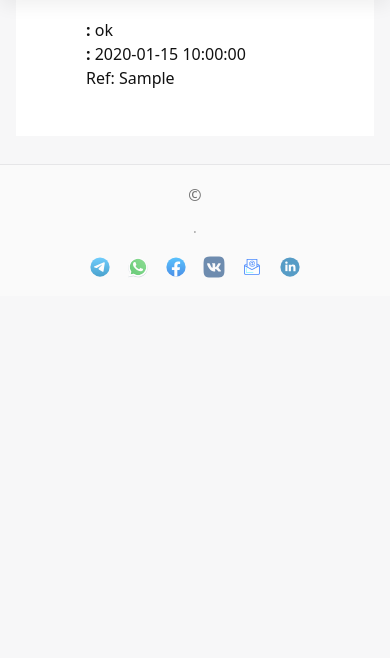
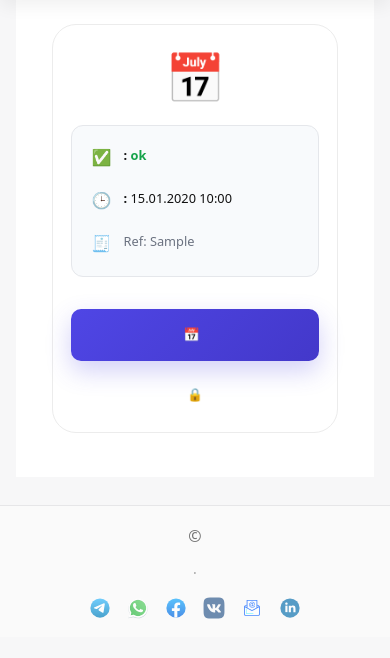
Before and after one commit to AndreyKhokhlovGeekBrains/SmartBudgetSite, a Python web app: template app/templates/consultation_booking.html in a window 390 px wide. Shown: the part 52-710 px from the top of the page. Run offline with Jinja, Linux system fonts and the light colour scheme; the template is opened without the code that fills it: most values are stand-ins (such as "Sample title", 1, 10 or a date in 2020).

Commit message:
Sprint 30: Implement consultation booking UI and admin session hardening

```diff
--- a/app/core/i18n.py
+++ b/app/core/i18n.py
@@ -254,6 +254,8 @@ TRANSLATIONS: Final[dict[str, dict[str, str]]] = {
                 "Please contact support."
             ),
 
+        "consultation_booking_security_note": "This link is personal and must not be shared.",
+
     },
     "ru": {
         "brand_name": "Андрей Хохлов",
@@ -493,12 +495,14 @@ TRANSLATIONS: Final[dict[str, dict[str, str]]] = {
                 "Используйте кнопку ниже, чтобы выбрать удобное время."
             ),
         "consultation_booking_status": "Статус",
-        "consultation_booking_expires_at": "Доступ к записи действует до",
+        "consultation_booking_expires_at": "Запись активна до",
         "consultation_book_button": "Выбрать время консультации",
         "consultation_booking_unavailable": (
                 "Запись на консультацию временно недоступна. "
                 "Пожалуйста, свяжитесь с поддержкой."
             ),
+
+        "consultation_booking_security_note": "Ссылка является персональной и не подлежит передаче.",
 
     },
 }
--- /dev/null
+++ b/app/static/css/consultation_booking.css
@@ -0,0 +1,296 @@
+.consultation-page {
+    max-width: 760px;
+    margin: 0 auto;
+    padding: 2rem 1.5rem 1.5rem;
+}
+
+.consultation-card {
+    text-align: center;
+    background: #ffffff;
+    border: 1px solid #ececec;
+    border-radius: 24px;
+    padding: 2rem;
+}
+
+.consultation-security-note {
+    text-align: center;
+}
+
+.consultation-kicker {
+    font-size: 0.9rem;
+    font-weight: 600;
+    letter-spacing: 0.08em;
+    text-transform: uppercase;
+    color: #4f46e5;
+    margin-bottom: 1rem;
+}
+
+.consultation-card h1 {
+    margin-bottom: 0.85rem;
+    font-size: 2.8rem;
+    line-height: 1.1;
+}
+
+.consultation-details {
+    background: #f8fafc;
+    border: 1px solid #e5e7eb;
+    border-radius: 12px;
+    padding: 1.5rem;
+    margin-bottom: 2rem;
+}
+
+.consultation-details p {
+    margin-bottom: 1rem;
+}
+
+.consultation-details p:last-child {
+    margin-bottom: 0;
+}
+
+.consultation-status {
+    color: #16a34a;
+    font-weight: 600;
+}
+
+.consultation-debug-token {
+    font-size: 0.95rem;
+    color: #6b7280;
+}
+
+.consultation-book-button {
+    display: inline-flex;
+    align-items: center;
+    justify-content: center;
+    width: 100%;
+    min-height: 64px;
+    margin-bottom: 1.5rem;
+    gap: 0.6rem;
+
+    background: linear-gradient(
+        135deg,
+        #4f46e5,
+        #4338ca
+    );
+
+    color: #ffffff;
+    text-decoration: none;
+    font-size: 1.1rem;
+    font-weight: 600;
+
+    border-radius: 10px;
+
+    transition:
+        transform 0.15s ease,
+        box-shadow 0.15s ease;
+
+    box-shadow:
+        0 10px 25px rgba(79, 70, 229, 0.25);
+}
+
+.consultation-book-button:hover {
+    transform: translateY(-1px);
+
+    box-shadow:
+        0 14px 30px rgba(79, 70, 229, 0.35);
+}
+
+.consultation-unavailable {
+    color: #b91c1c;
+    font-weight: 500;
+}
+
+.consultation-detail-row {
+    display: flex;
+    align-items: flex-start;
+    gap: 0.9rem;
+
+    margin-bottom: 1.25rem;
+}
+
+.consultation-detail-row:last-child {
+    margin-bottom: 0;
+}
+
+.consultation-detail-icon {
+    flex-shrink: 0;
+    font-size: 1.15rem;
+    line-height: 1.4;
+}
+
+.consultation-detail-row p {
+    margin: 0;
+}
+
+.consultation-icon-main {
+    font-size: 3.5rem;
+    line-height: 1;
+
+    margin-bottom: 1.25rem;
+}
+
+.consultation-intro {
+    font-size: 1rem;
+    line-height: 1.8;
+
+    color: #5b6475;
+
+    margin-bottom: 1.5rem;
+
+    max-width: 520px;
+    margin-left: auto;
+    margin-right: auto;
+}
+
+@media (max-width: 735px) {
+
+    .consultation-card h1 {
+        font-size: 2.4rem;
+        line-height: 1.05;
+    }
+
+    .consultation-intro {
+        font-size: 0.9rem;
+        max-width: 420px;
+    }
+}
+
+@media (max-width: 650px) {
+    .consultation-card h1 {
+        font-size: 2rem;
+        line-height: 1.08;
+    }
+
+    .consultation-intro {
+        font-size: 0.8rem;
+        max-width: 380px;
+    }
+
+    .consultation-page {
+        padding: 1.25rem 1rem 0.75rem;
+    }
+
+    .consultation-card {
+        padding: 1.25rem;
+    }
+
+    .consultation-security-note {
+        margin-bottom: 0;
+    }
+
+    .consultation-icon-main {
+        font-size: 3rem;
+        margin-bottom: 1rem;
+    }
+}
+
+@media (max-width: 620px) {
+
+    .consultation-details {
+        padding: 1.25rem;
+    }
+
+    .consultation-detail-row {
+        display: flex;
+        flex-direction: row;
+        align-items: flex-start;
+        text-align: left;
+        gap: 0.75rem;
+    }
+
+    .consultation-detail-row p {
+        display: block;
+        margin: 0;
+        font-size: 0.9rem;
+        line-height: 1.45;
+    }
+
+    .consultation-detail-icon {
+        font-size: 1rem;
+        line-height: 1.45;
+    }
+
+}
+
+@media (max-width: 540px) {
+    .consultation-card h1 {
+        font-size: 1.6rem;
+        line-height: 1.1;
+    }
+
+    .consultation-intro {
+        font-size: 0.85rem;
+        line-height: 1.55;
+        max-width: 350px;
+    }
+}
+
+@media (max-width: 480px) {
+
+    .consultation-card {
+        padding: 1.75rem 1.1rem;
+    }
+
+    .consultation-card h1 {
+        font-size: 1.5rem;
+        line-height: 1.08;
+    }
+
+    .consultation-intro {
+        font-size: 0.8rem;
+        line-height: 1.55;
+        max-width: 320px;
+    }
+
+    .consultation-book-button {
+        font-size: 0.82rem;
+        padding: 0.9rem 0.85rem;
+        gap: 0.45rem;
+        min-height: 52px;
+    }
+
+    .consultation-book-button span:last-child {
+        white-space: nowrap;
+    }
+
+    .consultation-details {
+        font-size: 0.8rem;
+    }
+
+    .consultation-detail-row p {
+        font-size: 0.8rem;
+    }
+
+    .consultation-security-note {
+        font-size: 0.8rem;
+    }
+
+}
+
+@media (max-width: 380px) {
+
+    .consultation-card {
+        padding: 1.5rem 0.9rem;
+    }
+
+    .consultation-card h1 {
+        font-size: 1.5rem;
+        line-height: 1.08;
+        letter-spacing: -0.02em;
+    }
+
+    .consultation-intro {
+        font-size: 0.8rem;
+        line-height: 1.55;
+    }
+
+    .consultation-book-button {
+        font-size: 0.7rem;
+        min-height: 48px;
+        padding: 0.9rem 1rem;
+    }
+
+    .consultation-detail-row p {
+        font-size: 0.8rem;
+    }
+
+}
--- a/app/templates/admin_dashboard.html
+++ b/app/templates/admin_dashboard.html
@@ -16,6 +16,10 @@
         <a href="/admin/feedback" class="admin-link-card">
             Feedback
         </a>
+
+        <a href="/admin/consultations" class="admin-link-card">
+            Consultation entitlements
+        </a>
     </div>
 
     <form method="post" action="/admin/logout" style="margin-top: 20px;">
--- a/app/templates/consultation_booking.html
+++ b/app/templates/consultation_booking.html
@@ -1,29 +1,55 @@
 {% extends "base.html" %}
+
+{% block extra_head %}
+<link rel="stylesheet" href="{{ url_for('static', path='css/consultation_booking.css') }}">
+{% endblock %}
 
 {% block title %}{{ t("consultation_booking_title") }}{% endblock %}
 
 {% block content %}
-<section class="container">
+<section class="consultation-page">
+    <div class="consultation-card">
+        <div class="consultation-icon-main" aria-hidden="true">
+            📅
+        </div>
+
         <h1>{{ t("consultation_booking_title") }}</h1>
 
-    <p>
+        <p class="consultation-intro">
             {{ t("consultation_booking_intro") }}
         </p>
 
-    <div class="card">
+        <div class="consultation-details">
+
+            <div class="consultation-detail-row">
+                <span class="consultation-detail-icon">✅</span>
+
                 <p>
                     <strong>{{ t("consultation_booking_status") }}:</strong>
+
+                    <span class="consultation-status">
                         {{ entitlement.status }}
+                    </span>
                 </p>
+            </div>
+
+            <div class="consultation-detail-row">
+                <span class="consultation-detail-icon">🕒</span>
 
                 <p>
                     <strong>{{ t("consultation_booking_expires_at") }}:</strong>
-            {{ entitlement.expires_at }}
+                    {{ entitlement.expires_at.strftime("%d.%m.%Y %H:%M") }}
                 </p>
+            </div>
 
-        <p class="consultation-debug-token text-muted">
+            <div class="consultation-detail-row">
+                <span class="consultation-detail-icon">🧾</span>
+
+                <p class="consultation-debug-token">
                     Ref: {{ masked_token }}
                 </p>
+            </div>
+
         </div>
 
         {% if calendly_consultation_url %}
@@ -32,15 +58,20 @@
                 href="{{ calendly_consultation_url }}"
                 target="_blank"
                 rel="noopener noreferrer"
-            class="btn-primary"
+                class="consultation-book-button"
             >
-            {{ t("consultation_book_button") }}
+                <span aria-hidden="true">📅</span>
+                <span>{{ t("consultation_book_button") }}</span>
             </a>
         {% else %}
-        <p>
+            <p class="consultation-unavailable">
                 {{ t("consultation_booking_unavailable") }}
             </p>
         {% endif %}
 
+        <p class="consultation-security-note">
+            🔒 {{ t("consultation_booking_security_note") }}
+        </p>
+    </div>
 </section>
 {% endblock %}
--- a/app/web/routes.py
+++ b/app/web/routes.py
@@ -536,6 +536,7 @@ async def admin_login(
         value=token,
         httponly=True,
         samesite="lax",
+        max_age=60 * 60 * 8,
     )
     return response
 
```
Also changed, not shown: tests/web/test_admin_auth.py (added, +22 -0 lines). Lines whose indentation alone changed are shown as unchanged.
